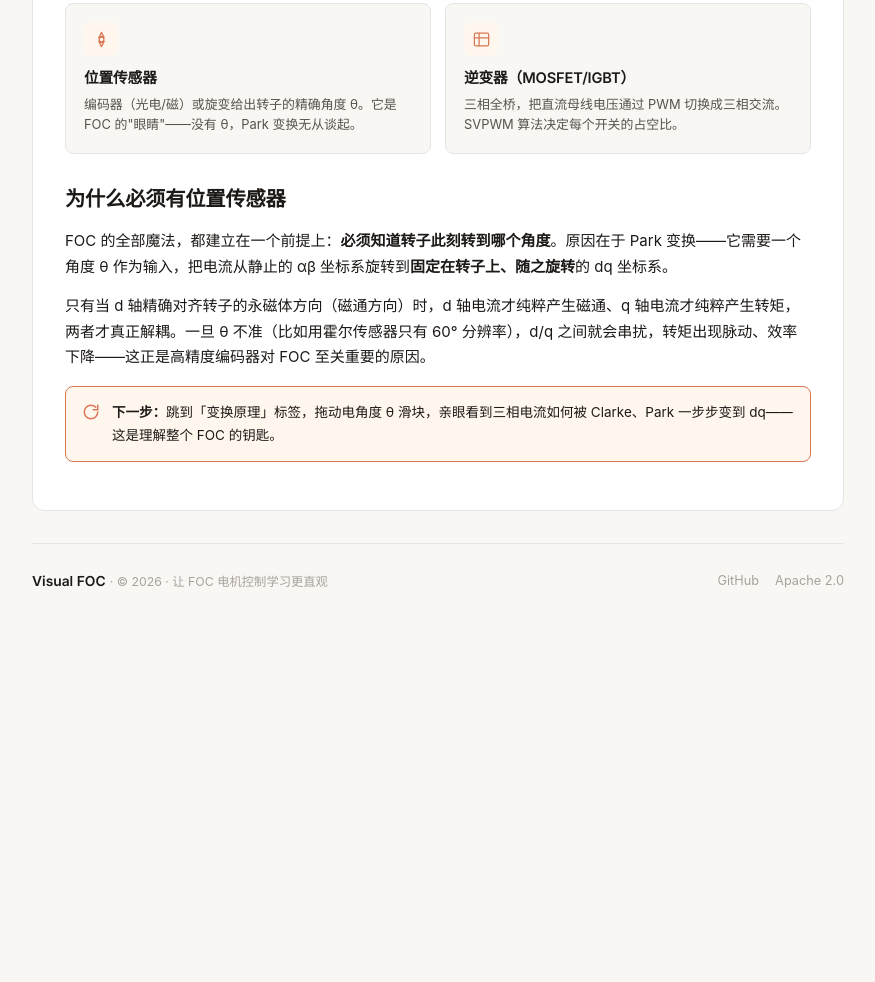
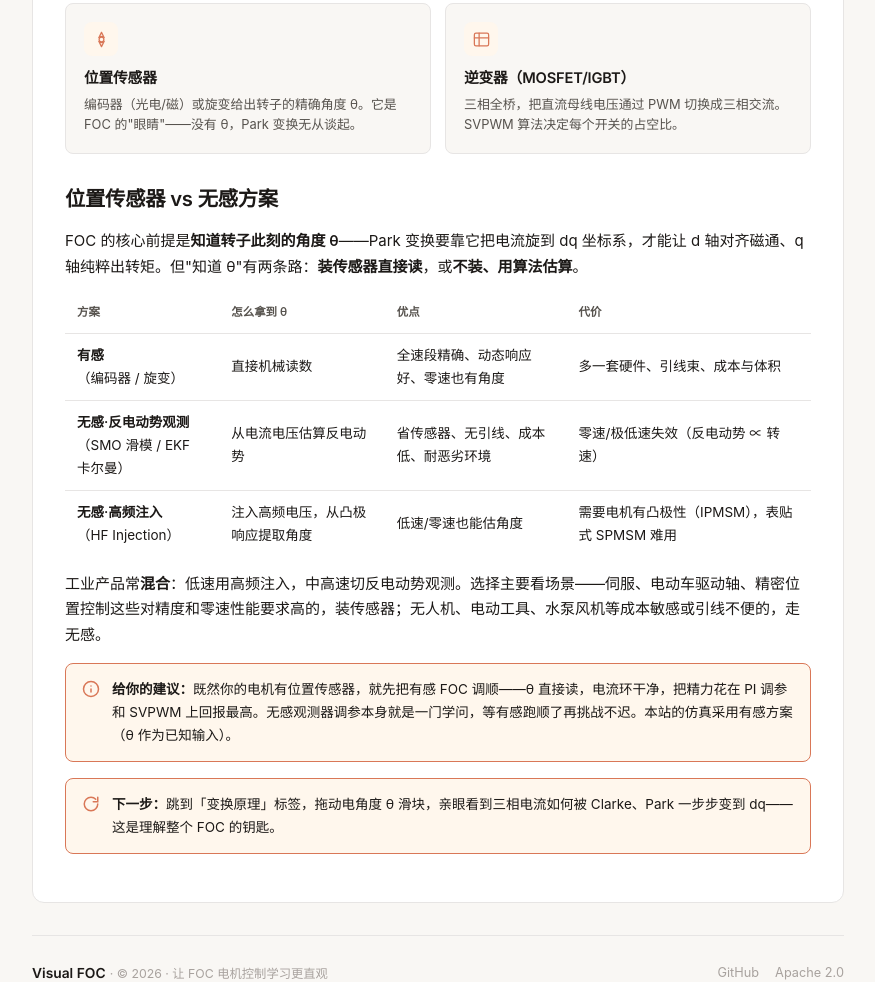
Before and after one commit to turinglambdaai/visual-foc, a website: page docs/index.html in a window 1280 px wide. Shown: the part 2182-3164 px from the top of the page, without its empty margins (202-1077 px from the left). Before the commit the page ends 2799 px from the top, so only its background shows below. Drawn offline with Linux system fonts and the light colour scheme.

Commit message:
Fix: position sensor is not mandatory — add sensorless FOC coverage
Tab1 'why position sensor is required' was inaccurate. Rewritten as
'position sensor vs sensorless': explains back-EMF observers and
high-frequency injection, their speed-range tradeoffs, and when each
is used. Quiz Q3 explanation also corrected (theta can be estimated).

```diff
--- a/docs/index.html
+++ b/docs/index.html
@@ -495,10 +495,39 @@
                     </div>
                 </div>
 
-                <h2>为什么必须有位置传感器</h2>
-                <p>FOC 的全部魔法，都建立在一个前提上：<strong>必须知道转子此刻转到哪个角度</strong>。原因在于 Park 变换——它需要一个角度 θ 作为输入，把电流从静止的 αβ 坐标系旋转到<strong>固定在转子上、随之旋转</strong>的 dq 坐标系。</p>
-
-                <p>只有当 d 轴精确对齐转子的永磁体方向（磁通方向）时，d 轴电流才纯粹产生磁通、q 轴电流才纯粹产生转矩，两者才真正解耦。一旦 θ 不准（比如用霍尔传感器只有 60° 分辨率），d/q 之间就会串扰，转矩出现脉动、效率下降——这正是高精度编码器对 FOC 至关重要的原因。</p>
+                <h2>位置传感器 vs 无感方案</h2>
+                <p>FOC 的核心前提是<strong>知道转子此刻的角度 θ</strong>——Park 变换要靠它把电流旋到 dq 坐标系，才能让 d 轴对齐磁通、q 轴纯粹出转矩。但"知道 θ"有两条路：<strong>装传感器直接读</strong>，或<strong>不装、用算法估算</strong>。</p>
+
+                <table class="cmp-table">
+                    <thead><tr><th>方案</th><th>怎么拿到 θ</th><th>优点</th><th>代价</th></tr></thead>
+                    <tbody>
+                        <tr>
+                            <td><strong>有感</strong>（编码器 / 旋变）</td>
+                            <td>直接机械读数</td>
+                            <td>全速段精确、动态响应好、零速也有角度</td>
+                            <td>多一套硬件、引线束、成本与体积</td>
+                        </tr>
+                        <tr>
+                            <td><strong>无感·反电动势观测</strong><br>（SMO 滑模 / EKF 卡尔曼）</td>
+                            <td>从电流电压估算反电动势</td>
+                            <td>省传感器、无引线、成本低、耐恶劣环境</td>
+                            <td>零速/极低速失效（反电动势 ∝ 转速）</td>
+                        </tr>
+                        <tr>
+                            <td><strong>无感·高频注入</strong><br>（HF Injection）</td>
+                            <td>注入高频电压，从凸极响应提取角度</td>
+                            <td>低速/零速也能估角度</td>
+                            <td>需要电机有凸极性（IPMSM），表贴式 SPMSM 难用</td>
+                        </tr>
+                    </tbody>
+                </table>
+
+                <p>工业产品常<strong>混合</strong>：低速用高频注入，中高速切反电动势观测。选择主要看场景——伺服、电动车驱动轴、精密位置控制这些对精度和零速性能要求高的，装传感器；无人机、电动工具、水泵风机等成本敏感或引线不便的，走无感。</p>
+
+                <div class="callout">
+                    <div class="ci"><svg viewBox="0 0 24 24" fill="none" stroke="currentColor" stroke-width="2" stroke-linecap="round"><circle cx="12" cy="12" r="10"/><path d="M12 16v-4M12 8h.01"/></svg></div>
+                    <p><strong>给你的建议：</strong>既然你的电机有位置传感器，就先把有感 FOC 调顺——θ 直接读，电流环干净，把精力花在 PI 调参和 SVPWM 上回报最高。无感观测器调参本身就是一门学问，等有感跑顺了再挑战不迟。本站的仿真采用有感方案（θ 作为已知输入）。</p>
+                </div>
 
                 <div class="callout">
                     <div class="ci"><svg viewBox="0 0 24 24" fill="none" stroke="currentColor" stroke-width="2" stroke-linecap="round"><path d="M21 12a9 9 0 11-9-9c2.5 0 4.7 1 6.3 2.7"/><path d="M21 3v6h-6"/></svg></div>
@@ -1762,7 +1791,7 @@
                     q: 'Park 变换需要一个关键输入，它是？',
                     o: ['母线电压', '转子机械位置角 θ（电角度）', '环境温度', 'PWM 占空比'],
                     a: 1,
-                    e: 'Park 变换（2s→2r）把静止的 αβ 矢量旋转到固定在转子上的 dq 坐标系，旋转量就是转子电角度 θ——这正是必须有位置传感器的原因。'
+                    e: 'Park 变换（2s→2r）把静止的 αβ 矢量旋转到固定在转子上的 dq 坐标系，旋转量就是转子电角度 θ。θ 可来自位置传感器（有感），也可由反电动势观测/高频注入等算法估算（无感 FOC）。'
                 },
                 {
                     q: '在 FOC 中，id（d 轴电流）通常被控制为多少？',
```
Also changed, not shown: src/index.html (+34 -5 lines).
